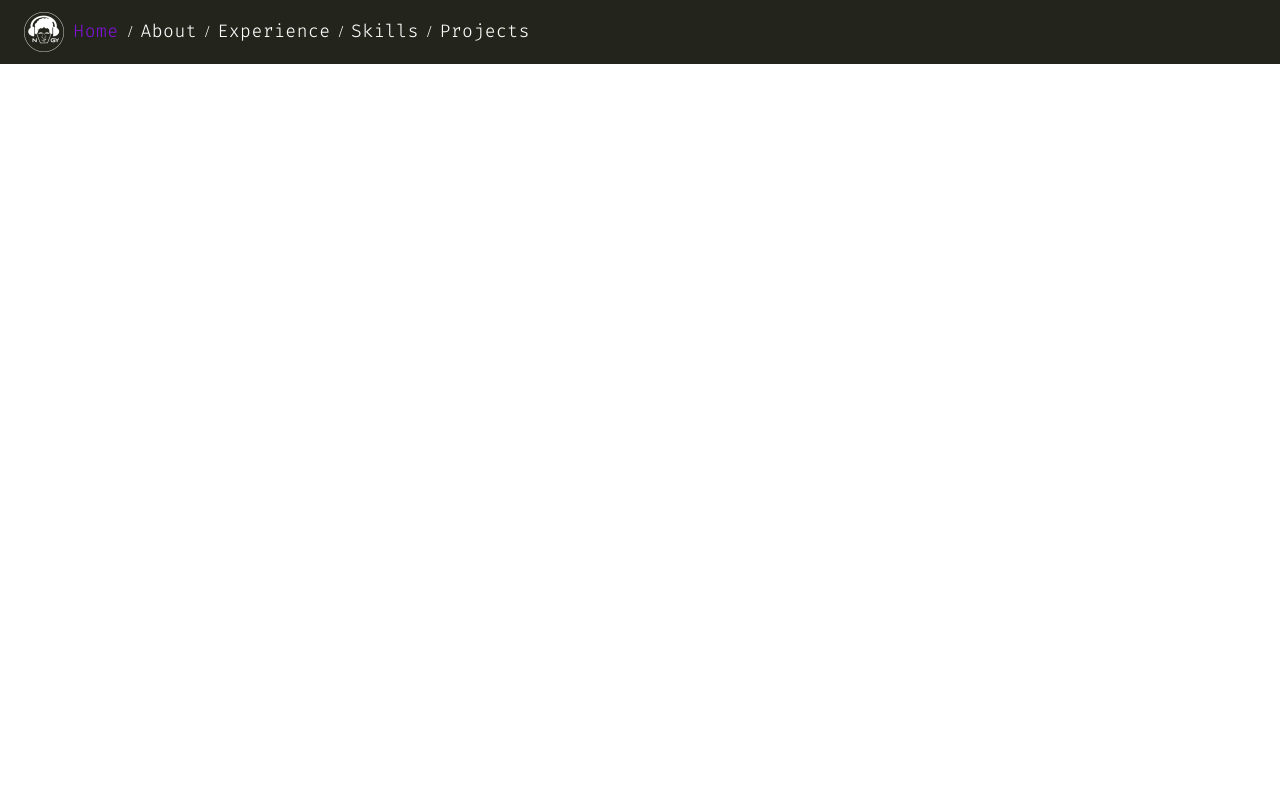
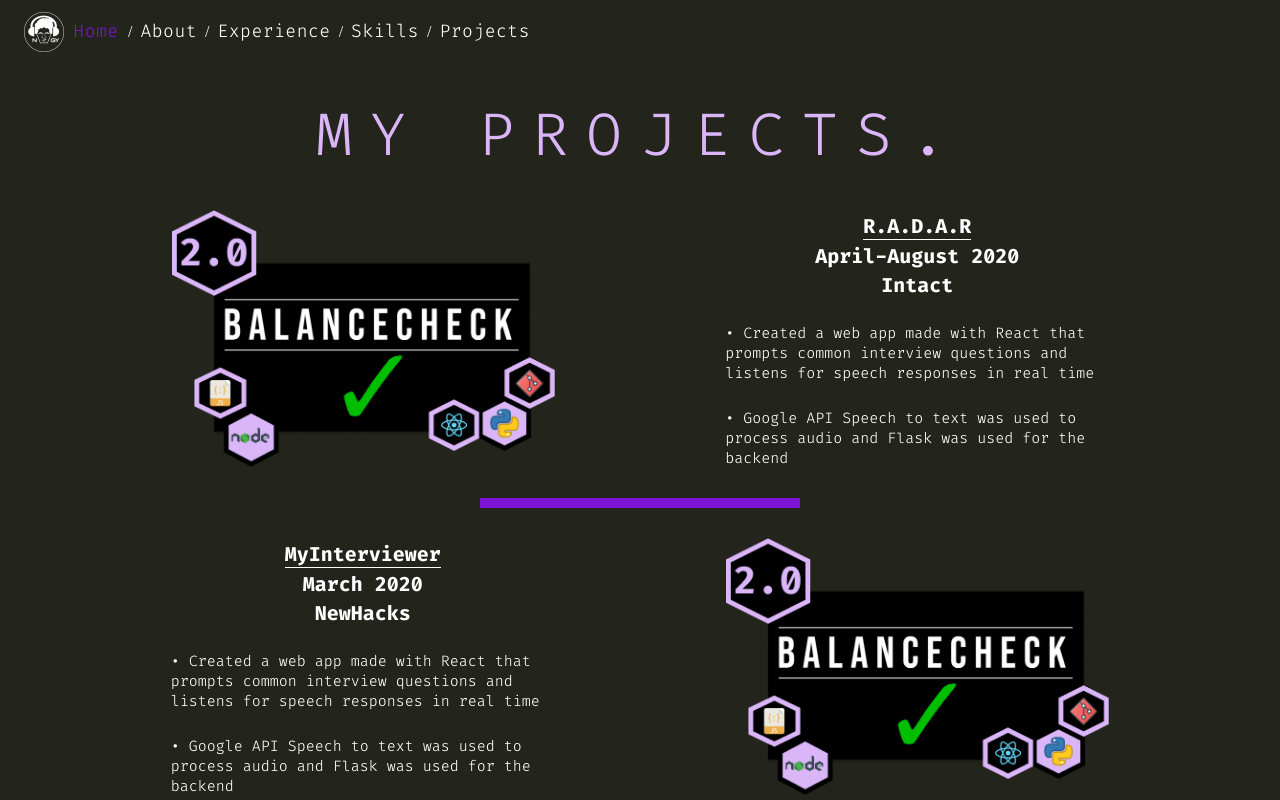
Before and after one commit to NazGy/React, a React (Create React App) app in the folder my_app/: page /Projects in a window 1280 px wide. Shown: the top 800 px of the page. Built offline with nearby package versions, Linux system fonts and the light colour scheme.

Commit message:
Added skills page and fixed global text styling

```diff
--- a/my_app/src/App.js
+++ b/my_app/src/App.js
@@ -13,6 +13,7 @@ import {
 import AboutPage from './component/AboutPage.js';
 import ExperiencePage from './component/ExperiencePage.js';
 import SkillPage from './component/SkillPage.js';
+import ProjectPage from './component/ProjectPage.js';
 
 
 class App extends React.Component {
@@ -39,7 +40,7 @@ class App extends React.Component {
                                 <SkillPage></SkillPage>
                             </Route>
                             <Route exact path="/Projects">
-                                Projects Page!
+                                <ProjectPage></ProjectPage>
                             </Route>
                         </Switch>
                     </div>
--- /dev/null
+++ b/my_app/src/component/HexTree.js
@@ -0,0 +1,29 @@
+import python from '../pictures/python.png'
+import React from 'react';
+import HexaCell from './HexaCell';
+export default function HexTree(props) {
+
+    const renderTree = () => {
+
+        let count = -45;
+
+        return props.images.map(imgSrc => {
+            count = count + 50;
+            return (
+                <div  style={{ marginLeft: `${count}px`, marginBottom: '-25px' }}>
+                    <HexaCell imgSrc={imgSrc}></HexaCell>
+                </div>
+            )
+        })
+
+    }
+
+    return (
+        <div style={{ display: 'flex', justifyContent: 'flex-start', flexDirection: 'column', width: '100%' }}>
+            {renderTree()}
+        </div>
+    )
+
+
+
+}
--- a/my_app/src/component/HexaCell.js
+++ b/my_app/src/component/HexaCell.js
@@ -3,14 +3,25 @@ import React from 'react';
 import { Typography } from "@material-ui/core";
 import HexaLarge from './HexaLarge'
 import HexaSmall from './HexaSmall'
+import Hexagon from 'react-hexagon'
+import '../css/HexaCell.css'
 
 class HexaCell extends React.Component {
 
     render() {
-        if (this.props.size == "large")
-            return <HexaLarge imgSrc={this.props.imgSrc} sty={this.props.sty} text={this.props.text}></HexaLarge>
-        else if (this.props.size == "small")
-            return <HexaSmall></HexaSmall>
+        // if (this.props.size == "large")
+        //     return <HexaLarge imgSrc={this.props.imgSrc} sty={this.props.sty} text={this.props.text}></HexaLarge>
+        // else if (this.props.size == "small")
+        //     return <HexaSmall></HexaSmall>
+        return (
+        <Hexagon
+            style={{stroke: 'black', height: '80px', width: '80px', strokeWidth: '20'}}
+            // flatTop={true}
+            backgroundImage={this.props.imgSrc}
+            // diagonal={300}
+        >
+            </Hexagon>
+        )
     }
 
 }
--- a/my_app/src/component/HomePage.js
+++ b/my_app/src/component/HomePage.js
@@ -8,12 +8,10 @@ class HomePage extends React.Component {
     render() {
         return (
             <div className={"center_page"} style={{minHeight: '100%'}}>
-                <div className={"row"} style={{marginTop: '90px', }}>
-                    <img className={"photo"} style={{ width: '400', height: '400', borderRadius: '50%' }} src={require('../pictures/Home_Photo.jpg')} />
-                    <Typography className={"name"}>Nazar Georgis-Yap.</Typography>
-                </div>
-                <div className={"row"}>
-                    <Typography className={"title"}>Software Developer</Typography>
+                <img className={"photo"} style={{width: '33%', borderRadius: '50%', position: 'absolute' }} src={require('../pictures/Home_Photo.jpg')} />
+                <div style={{marginTop: '35%', zIndex: '5'}}>
+                    <p className={"name"}>Nazar Georgis-Yap.</p>
+                    <p className={"title"}>Software Developer</p>
                 </div>
             </div>
         )
--- /dev/null
+++ b/my_app/src/component/ProjectPage.js
@@ -0,0 +1,125 @@
+import React from 'react';
+import Typography from '@material-ui/core/Typography';
+import '../css/Project.css'
+import Divider from '@material-ui/core/Divider';
+import facially from '../pictures/Facial.ly.png'
+import balanceCheck from '../pictures/BalanceCheck.png'
+
+class ProjectPage extends React.Component {
+
+    render() {
+        return (
+            <div style={{ width: '100%', minHeight: '100%' }}>
+                <div style={{ display: 'flex', flexDirection: 'column', alignItems: 'center' }}>
+                    <Typography className={"project_title"} style={{ marginTop: '90px' }}>My Projects.</Typography>
+                </div>
+                <div className={"proj_row"}>
+                    <img src={balanceCheck} className={"project_logo"}></img>
+                    <div className={"column"} style={{width: '30%'}}>
+                        <p className={"project_name"} style={{borderBottom: '0.8px solid white'}}>
+                            R.A.D.A.R
+                        </p>
+                        <p className={"project_name"}>
+                            April-August 2020
+                        </p>
+                        <p className={"project_name"}>
+                            Intact
+                        </p>
+                        <p className={"project_desc"}>
+                        • Created a web app made with React that prompts common interview questions and listens for speech responses in real time
+                        </p>
+                        <p className={"project_desc"}>
+                        • Google API Speech to text was used to process audio and Flask was used for the backend
+                        </p>
+                    </div>
+                </div>
+                <div className={"proj_row"}><Divider className={"divider"}></Divider></div>
+                <div className={"proj_row"}>
+                    <div className={"column"} style={{width: '30%'}}>
+                        <p className={"project_name"} style={{borderBottom: '0.8px solid white'}}>
+                            MyInterviewer
+                        </p>
+                        <p className={"project_name"}>
+                            March 2020
+                        </p>
+                        <p className={"project_name"}>
+                            NewHacks
+                        </p>
+                        <p className={"project_desc"}>
+                        • Created a web app made with React that prompts common interview questions and listens for speech responses in real time
+                        </p>
+                        <p className={"project_desc"}>
+                        • Google API Speech to text was used to process audio and Flask was used for the backend
+                        </p>
+                    </div>
+                    <img src={balanceCheck} className={"project_logo"}></img>
+                </div>
+                <div className={"proj_row"}><Divider className={"divider"}></Divider></div>
+                <div className={"proj_row"}>
+                    <img src={balanceCheck} className={"project_logo"}></img>
+                    <div className={"column"} style={{width: '30%'}}>
+                        <p className={"project_name"} style={{borderBottom: '0.8px solid white'}}>
+                            Element Scanner
+                        </p>
+                        <p className={"project_name"}>
+                            2019
+                        </p>
+                        <p className={"project_name"}>
+                            Intact
+                        </p>
+                        <p className={"project_desc"}>
+                        • Created a web app made with React that prompts common interview questions and listens for speech responses in real time
+                        </p>
+                        <p className={"project_desc"}>
+                        • Google API Speech to text was used to process audio and Flask was used for the backend
+                        </p>
+                    </div>
+
+                </div>
+                <div className={"proj_row"}><Divider className={"divider"}></Divider></div>
+                <div className={"proj_row"}>
+                    <div className={"column"} style={{width: '30%'}}>
+                        <div className={"project_name"} style={{borderBottom: '0.8px solid white'}}>
+                            Facial.ly
+                        </div>
+                        <div className={"project_name"}>
+                            2019-2020
+                        </div>
+                        <div className={"project_name"}>
+                            UoftAI
+                        </div>
+                        <p className={"project_desc"}>
+                        • Developed a Neural Network in TensorFlow using transfer learning to classify multiple facial features of a given image.
+                        </p>
+                        <p className={"project_desc"}>
+                        • Processed and trained on thousands of photos from a face dataset through pandas, NumPy and sklearn
+                        </p>
+                    </div>
+                    <img src={facially} className={"project_logo"}></img>
+                </div>
+                <div className={"proj_row"}><Divider className={"divider"}></Divider></div>
+                <div className={"proj_row"}>
+                    <img src={balanceCheck} className={"project_logo"}></img>
+                    <div className={"column"} style={{width: '30%'}}>
+                        <p className={"project_name"} style={{borderBottom: '0.8px solid white'}}>
+                            BalanceCheck
+                        </p>
+                        <p className={"project_name"}>
+                            2018
+                        </p>
+                        <p className={"project_name"}>
+                            CSC301
+                        </p>
+                        <p className={"project_desc"}>
+                        • Developed a React web application with Django as the back end, that validates the correctness of online news articles through user feedback
+                        </p>
+                    </div>
+                </div>
+                <div className={"proj_row"}><Divider className={"divider"}></Divider></div>
+            </div>
+        )
+
+    }
+}
+
+export default ProjectPage;
--- a/my_app/src/css/Experience.css
+++ b/my_app/src/css/Experience.css
@@ -18,6 +18,11 @@
     opacity: 0.8;
     width: 100%;
     margin-top: 40px;
+}
+
+p {
+    margin: 0;
+    text-align: center;
 }
 
 .item {
@@ -80,9 +85,11 @@
     display: flex;
     flex-direction: row;
     justify-content: center;
+    text-align: left !important;
 }
 
 .logo {
-    /* width: 75% !important; */
-    height: 15vh !important;
+    width: 80% !important;
+    max-width: 400px;
+    /* height: 15vh !important; */
 }
--- a/my_app/src/css/HexaCell.css
+++ b/my_app/src/css/HexaCell.css
@@ -92,3 +92,7 @@ border-bottom: 60px solid lightblue;
     left: 80px;
     word-spacing: 100vw;
 }
+
+svg {
+    width: 100px;
+}
--- a/my_app/src/css/Home.css
+++ b/my_app/src/css/Home.css
@@ -37,8 +37,6 @@ body {
     text-transform: uppercase !important;
     letter-spacing: 0.3em !important;
     color: #FFFFFF;
-    position: absolute;
-    top: 444px;
 }
 
 .title {
--- /dev/null
+++ b/my_app/src/css/Project.css
@@ -0,0 +1,47 @@
+.project_title {
+    font-family: 'Fira Code' !important;
+    font-size: 60px !important;
+    text-transform: uppercase !important;
+    letter-spacing: 0.3em !important;
+    color: #DAB6F9;
+}
+
+.proj_row {
+    display: flex;
+    flex-direction: row;
+    justify-content: space-evenly;
+    margin-top: 30px;
+}
+
+.project_name {
+    margin-top: 3px !important;
+    font-family: 'Fira Code' !important;
+    font-size: 20px !important;
+    font-weight: bold;
+    color: white;
+}
+
+.project_desc {
+    display: flex;
+    flex-direction: column;
+    justify-content: center;
+    align-items: center;
+    margin-top: 25px !important;
+    font-family: 'Fira Code' !important;
+    font-size: 15px !important;
+    font-weight: normal;
+    color: white;
+    text-align: left !important;
+}
+
+.divider {
+    background-color: rgb(127, 19, 211) !important;
+    height: 10px !important;
+    width: 25% !important;
+}
+
+.project_logo {
+    width: 30%;
+    max-width: 650px;
+    height: 40%;
+}
```
Also changed, not shown: my_app/src/component/ExperiencePage.js (+19 -19 lines), my_app/src/component/SkillPage.js (+11 -6 lines), my_app/src/pictures/BalanceCheck.png (added), my_app/src/pictures/Facial.ly.png (added).
